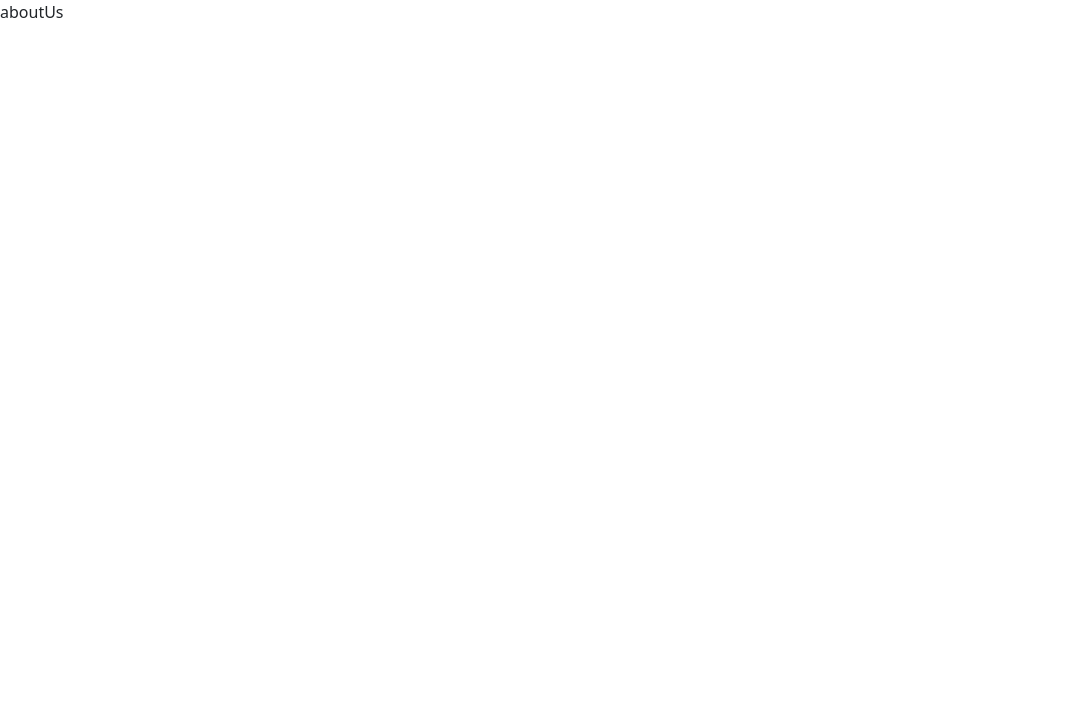
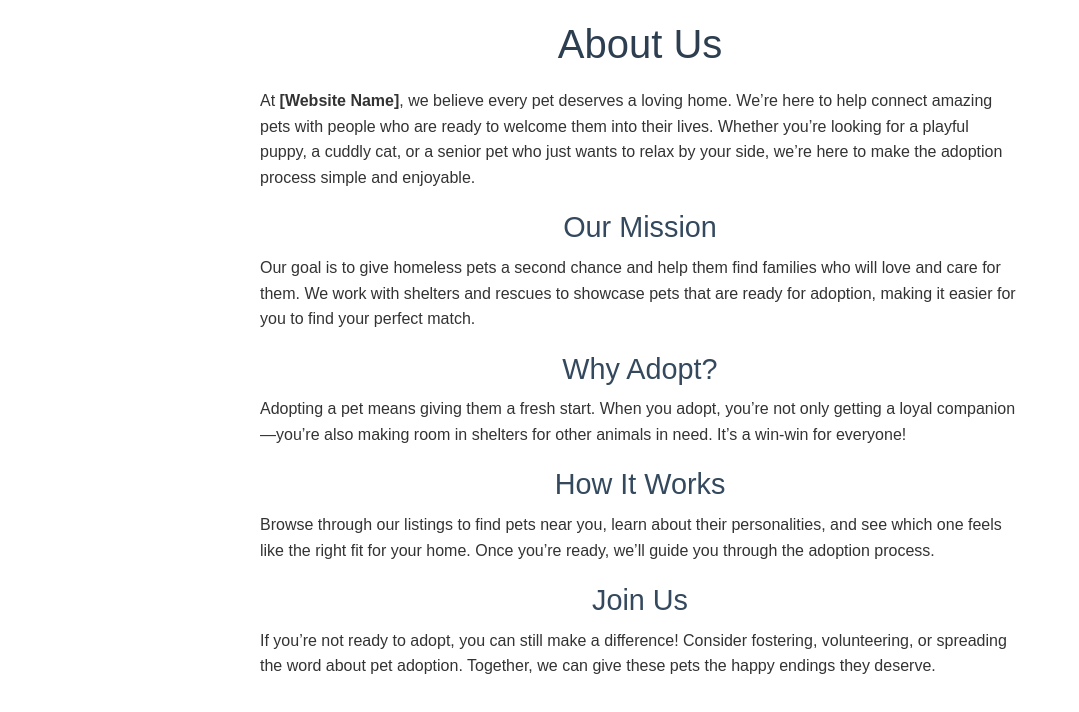
Before and after one commit to yoanadl/pet-society, a React (Create React App) app: page /aboutUs in a window 1280 px wide. Shown: the top 712 px of the page, without its empty margins (0-1079 px from the left). Built offline with nearby package versions, Linux system fonts and the light colour scheme.

Commit message:
about us

```diff
--- /dev/null
+++ b/src/pages/AboutUs.css
@@ -0,0 +1,27 @@
+.about-us-container {
+    padding: 20px;
+    max-width: 800px;
+    margin: 0 auto;
+    font-family: Arial, sans-serif;
+    line-height: 1.6;
+    color: #333;
+  }
+
+  .about-us-container h1 {
+    font-size: 2.5rem;
+    margin-bottom: 20px;
+    text-align: center;
+    color: #2c3e50;
+  }
+
+  .about-us-container h2 {
+    font-size: 1.8rem;
+    margin-top: 20px;
+    margin-bottom: 10px;
+    color: #34495e;
+  }
+
+  .about-us-container p {
+    margin-bottom: 15px;
+    font-size: 1rem;
+  }
--- a/src/pages/aboutUs.jsx
+++ b/src/pages/aboutUs.jsx
@@ -1,8 +1,35 @@
 import React from 'react'
+import './AboutUs.css'; // Import CSS for styling
 
 const aboutUs = () => {
   return (
-    <div>aboutUs</div>
+    <div className="about-us-container">
+      <h1>About Us</h1>
+      <p>
+        At <strong>[Website Name]</strong>, we believe every pet deserves a loving home. We’re here to help connect amazing pets with people who are ready to welcome them into their lives. Whether you’re looking for a playful puppy, a cuddly cat, or a senior pet who just wants to relax by your side, we’re here to make the adoption process simple and enjoyable.
+      </p>
+
+      <h2>Our Mission</h2>
+      <p>
+        Our goal is to give homeless pets a second chance and help them find families who will love and care for them. We work with shelters and rescues to showcase pets that are ready for adoption, making it easier for you to find your perfect match.
+      </p>
+
+      <h2>Why Adopt?</h2>
+      <p>
+        Adopting a pet means giving them a fresh start. When you adopt, you’re not only getting a loyal companion—you’re also making room in shelters for other animals in need. It’s a win-win for everyone!
+      </p>
+
+      <h2>How It Works</h2>
+      <p>
+        Browse through our listings to find pets near you, learn about their personalities, and see which one feels like the right fit for your home. Once you’re ready, we’ll guide you through the adoption process.
+      </p>
+
+      <h2>Join Us</h2>
+      <p>
+        If you’re not ready to adopt, you can still make a difference! Consider fostering, volunteering, or spreading the word about pet adoption. Together, we can give these pets the happy endings they deserve.
+      </p>
+    </div>
+
   )
 }
 
--- a/src/pages/home.jsx
+++ b/src/pages/home.jsx
@@ -161,6 +161,29 @@ function Home() {
 
             </div>
           </section>
+
+
+          <section id="page-four">
+            <h1>About Us</h1>
+
+            <p>
+              At Pet Society, we believe every pet deserves a loving home. We’re here to help connect amazing pets with people who are ready to welcome them into their lives. Whether you’re looking for a playful puppy, a cuddly cat, or a senior pet who just wants to relax by your side, we’re here to make the adoption process simple and enjoyable.
+            </p>
+
+            <h2>Our Mission</h2>
+            <p>
+              Our goal is to give homeless pets a second chance and help them find families who will love and care for them. We work with shelters and rescues to showcase pets that are ready for adoption, making it easier for you to find your perfect match.
+            </p>
+
+            <h2>How It Works</h2>
+            <p>
+              Browse through our listings to find pets near you, learn about their personalities, and see which one feels like the right fit for your home.
+
+              Once you’re ready, we’ll guide you through the adoption process.
+            </p>
+
+
+          </section>
         </main>
         <Footer />
       </div>
```
